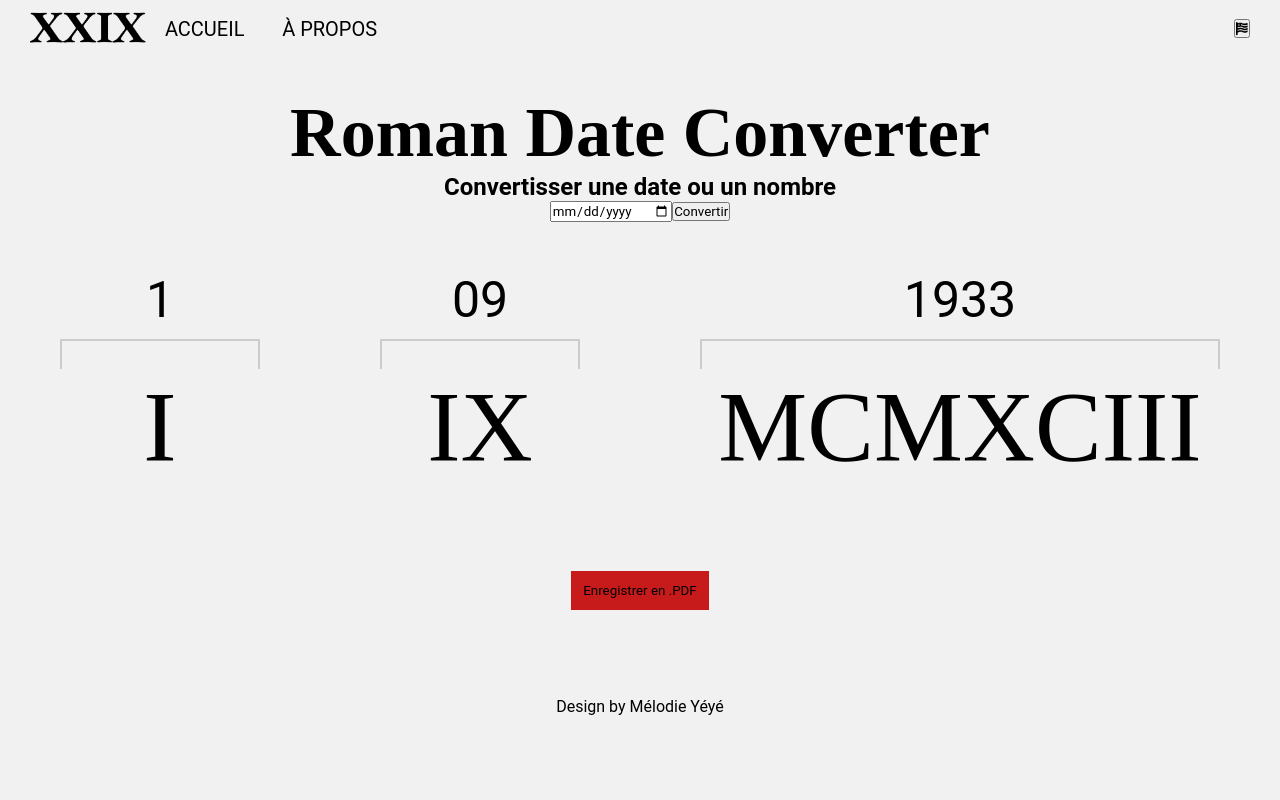
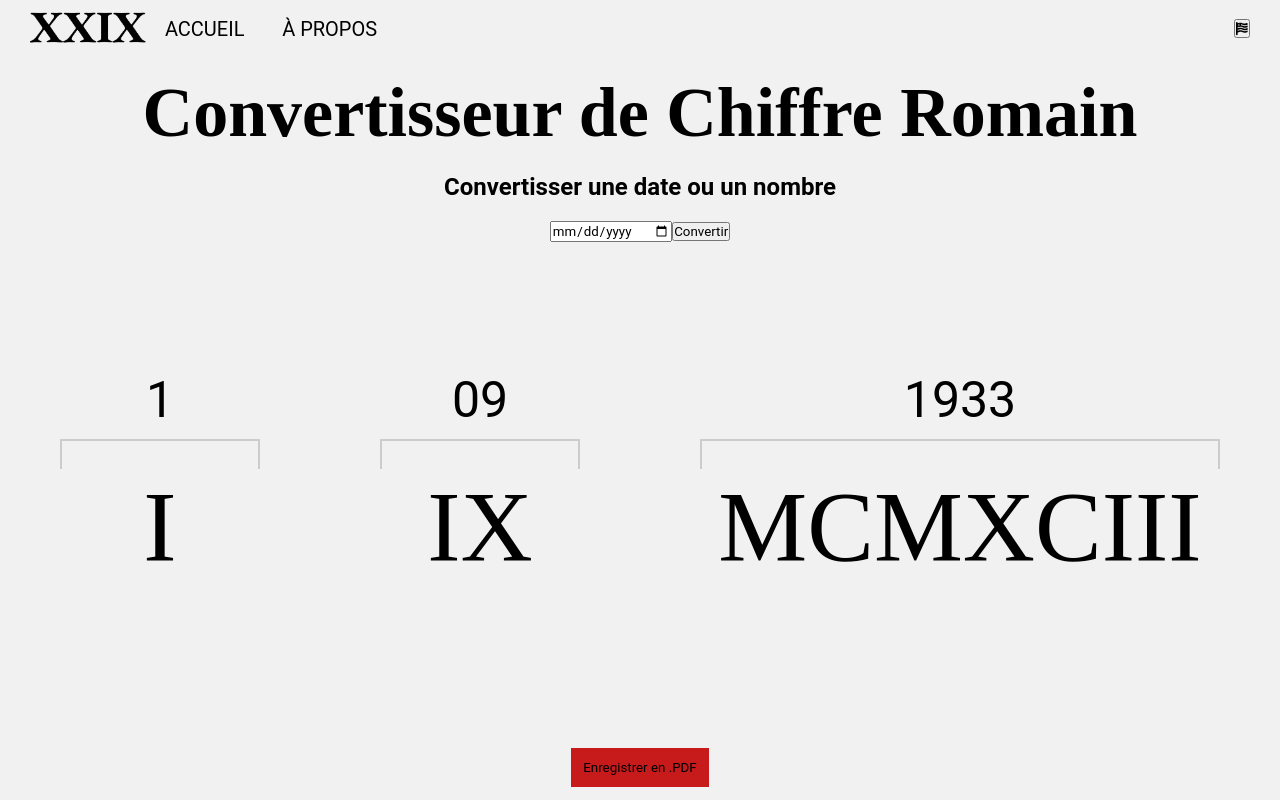
Before and after one commit to yeyemelodie01/romanconverter, a React (Create React App) app: page / in a window 1280 px wide. Shown: the top 800 px of the page. Built offline with nearby package versions, Linux system fonts and the light colour scheme.

Commit message:
add modifications

```diff
--- a/package.json
+++ b/package.json
@@ -4,6 +4,7 @@
   "private": true,
   "dependencies": {
     "@fortawesome/fontawesome-svg-core": "^6.3.0",
+    "@fortawesome/free-brands-svg-icons": "^6.3.0",
     "@fortawesome/free-solid-svg-icons": "^6.3.0",
     "@fortawesome/react-fontawesome": "^0.2.0",
     "@testing-library/jest-dom": "^5.16.4",
--- a/src/components/footer/index.jsx
+++ b/src/components/footer/index.jsx
@@ -1,6 +1,11 @@
+import '../../utils/styles/footer.css'
+import { FontAwesomeIcon } from '@fortawesome/react-fontawesome'
+import { faGithub } from '@fortawesome/free-brands-svg-icons'
+
 function Footer(){
   return (
     <footer>
+      <FontAwesomeIcon icon={ faGithub } />
       <p>Design by Mélodie Yéyé</p>
     </footer>
   )
--- a/src/pages/home/index.jsx
+++ b/src/pages/home/index.jsx
@@ -1,11 +1,12 @@
 import '../../utils/styles/home.css'
+
 
 function Home() {
   return (
       <div className="parentGrid">
         <div className="firstChildGrid">
-          <h1 className="titleHome">Roman Date Converter</h1>
-          <h2>Convertisser une date ou un nombre</h2>
+          <h1 className="titleHome">Convertisseur de Chiffre Romain</h1>
+          <h2 className="subTitleHome">Convertisser une date ou un nombre</h2>
           <div>
             <label form='date'/>
             <input id="date" placeholder="Date" type="date"/>
--- a/src/utils/styles/footer.css
+++ b/src/utils/styles/footer.css
@@ -1,4 +1,3 @@
 footer{
-    display: flex;
-    align-items: flex-end;
+    padding: 14px 0;
 }
--- a/src/utils/styles/home.css
+++ b/src/utils/styles/home.css
@@ -3,7 +3,7 @@
     grid-template-columns: 1fr;
     grid-template-rows: repeat(3, 1fr);
     grid-column-gap: 0;
-    grid-row-gap: 0;
+    grid-row-gap: 30px;
 }
 
 .firstChildGrid{
@@ -18,6 +18,7 @@
     grid-area: 2 / 1 / 3 / 2;
     display: flex;
     justify-content: space-around;
+    height: 260px;
 }
 
 .thirdChildGrid{
@@ -30,6 +31,11 @@
 .titleHome{
     font-family: "EB Garamond", serif;
     font-size: 70px;
+    margin-bottom: 20px;
+}
+
+.subTitleHome{
+    margin-bottom: 20px;
 }
 
 .contentFlex{
```
Also changed, not shown: 2 other files (tests, documents, lock files or other folders).
